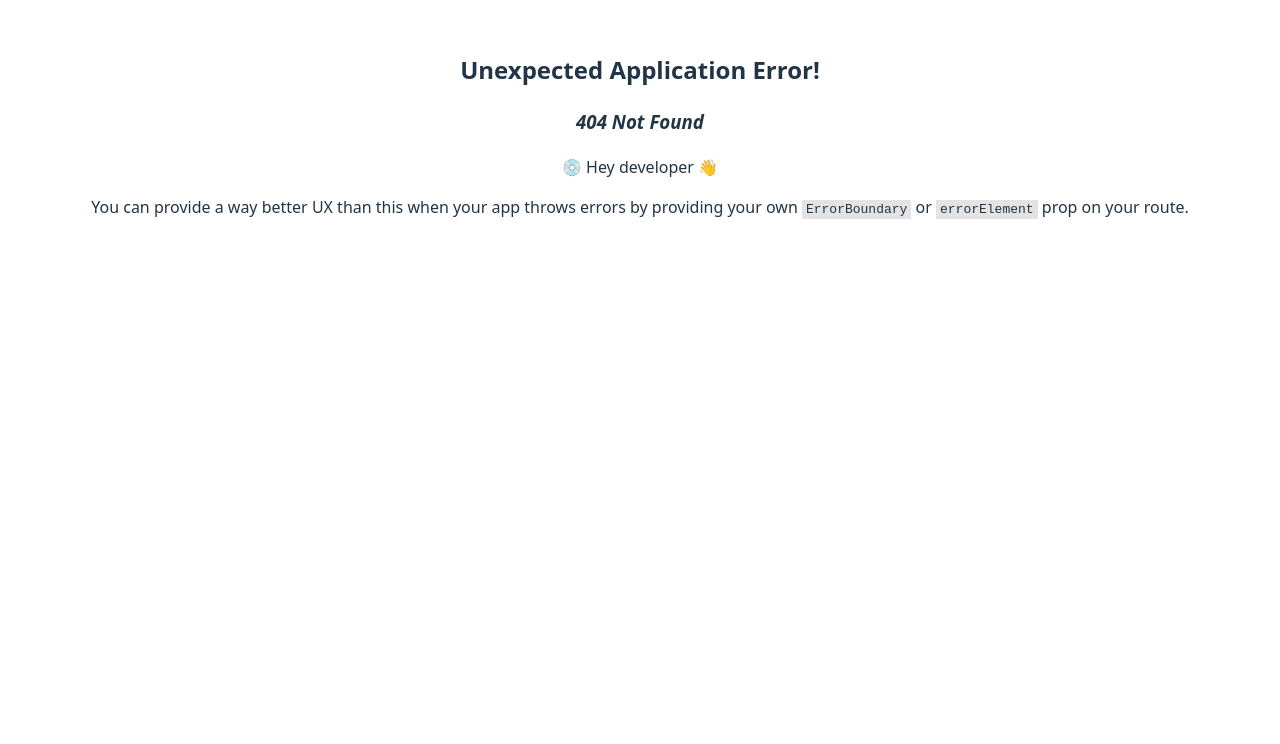
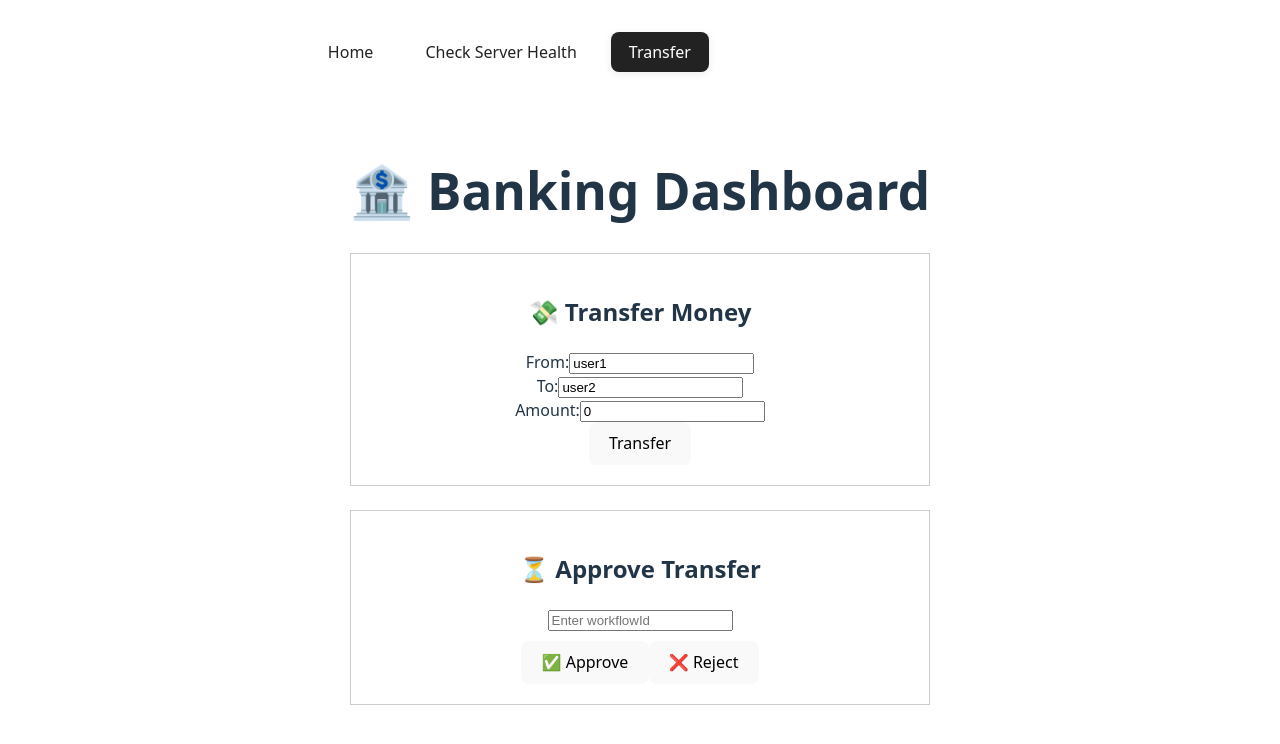
Before and after one commit to Thadisettybharadwaj/banking-system-app-temporal-io, a React (Vite) app in the folder frontend/: page /transfer in a window 1280 px wide. Before the commit this address had no page. Shown: the top 744 px of the page. Built offline with nearby package versions, Linux system fonts and the light colour scheme.

Commit message:
feat: created fronend for transfer system, ref: NOISSUE

```diff
--- a/frontend/src/App.tsx
+++ b/frontend/src/App.tsx
@@ -15,6 +15,10 @@ const navBar: NavBarType[] = [
   {
     path: '/check-server-health',
     title: 'Check Server Health',
+  },
+  {
+    path: '/transfer',
+    title: 'Transfer',
   },
 ];
 
--- /dev/null
+++ b/frontend/src/api/transfer.ts
@@ -0,0 +1,21 @@
+import { SERVER_URL } from '../constants/URLs';
+
+export async function createTransfer(data: { fromAccount: string; toAccount: string; amount: number }) {
+  const res = await fetch(`${SERVER_URL}/api/transfer`, {
+    method: 'POST',
+    headers: { 'Content-Type': 'application/json' },
+    body: JSON.stringify(data),
+  });
+
+  return res.json();
+}
+
+export async function approveTransfer(workflowId: string, decision: boolean) {
+  const res = await fetch(`${SERVER_URL}/api/approve/${workflowId}`, {
+    method: 'POST',
+    headers: { 'Content-Type': 'application/json' },
+    body: JSON.stringify({ decision }),
+  });
+
+  return res.json();
+}
--- /dev/null
+++ b/frontend/src/components/ApprovalPanel.tsx
@@ -0,0 +1,30 @@
+import React, { useState } from 'react';
+import { approveTransfer } from '../api/transfer';
+
+const ApprovalPanel: React.FC = () => {
+  const [workflowId, setWorkflowId] = useState('');
+  const [message, setMessage] = useState('');
+
+  const handleDecision = async (decision: boolean) => {
+    const result = await approveTransfer(workflowId, decision);
+    setMessage(result.message);
+  };
+
+  return (
+    <div style={{ border: '1px solid #ccc', padding: 20 }}>
+      <h2>⏳ Approve Transfer</h2>
+
+      <input placeholder='Enter workflowId' value={workflowId} onChange={(e) => setWorkflowId(e.target.value)} />
+
+      <div style={{ marginTop: 10 }}>
+        <button onClick={() => handleDecision(true)}>✅ Approve</button>
+
+        <button onClick={() => handleDecision(false)}>❌ Reject</button>
+      </div>
+
+      {message && <p>{message}</p>}
+    </div>
+  );
+};
+
+export default ApprovalPanel;
--- /dev/null
+++ b/frontend/src/components/TransferForm.tsx
@@ -0,0 +1,56 @@
+import React, { useState } from 'react';
+import { createTransfer } from '../api/transfer';
+import type { TransferResponseType } from '../interfaces/Interfaces';
+
+const TransferForm: React.FC = () => {
+  const [fromAccount, setFromAccount] = useState('user1');
+  const [toAccount, setToAccount] = useState('user2');
+  const [amount, setAmount] = useState(0);
+  const [response, setResponse] = useState<TransferResponseType | null>(null);
+
+  const handleSubmit = async (e: React.FormEvent) => {
+    e.preventDefault();
+
+    const result = await createTransfer({
+      fromAccount,
+      toAccount,
+      amount,
+    });
+
+    setResponse(result);
+  };
+
+  return (
+    <div style={{ border: '1px solid #ccc', padding: 20 }}>
+      <h2>💸 Transfer Money</h2>
+
+      <form onSubmit={handleSubmit}>
+        <div>
+          <label>From:</label>
+          <input value={fromAccount} onChange={(e) => setFromAccount(e.target.value)} />
+        </div>
+
+        <div>
+          <label>To:</label>
+          <input value={toAccount} onChange={(e) => setToAccount(e.target.value)} />
+        </div>
+
+        <div>
+          <label>Amount:</label>
+          <input type='number' value={amount} onChange={(e) => setAmount(Number(e.target.value))} />
+        </div>
+
+        <button type='submit'>Transfer</button>
+      </form>
+
+      {response && (
+        <div style={{ marginTop: 10 }}>
+          <strong>Response:</strong>
+          <pre>{JSON.stringify(response, null, 2)}</pre>
+        </div>
+      )}
+    </div>
+  );
+};
+
+export default TransferForm;
--- a/frontend/src/interfaces/Interfaces.ts
+++ b/frontend/src/interfaces/Interfaces.ts
@@ -5,3 +5,9 @@
 export interface Test {
   type: string;
 }
+
+export interface TransferResponseType {
+  message: string;
+  transactionId: string;
+  workflowId: string;
+}
--- /dev/null
+++ b/frontend/src/pages/Transfer.tsx
@@ -0,0 +1,17 @@
+import React from 'react';
+import TransferForm from '../components/TransferForm';
+import ApprovalPanel from '../components/ApprovalPanel';
+
+const Transfer: React.FC = () => {
+  return (
+    <div style={{ padding: 40 }}>
+      <h1>🏦 Banking Dashboard</h1>
+
+      <TransferForm />
+      <br />
+      <ApprovalPanel />
+    </div>
+  );
+};
+
+export default Transfer;
--- a/frontend/src/router/Router.tsx
+++ b/frontend/src/router/Router.tsx
@@ -2,6 +2,7 @@ import { createBrowserRouter, type RouteObject } from 'react-router-dom';
 import App from '../App';
 import Welcome from '../pages/Welcome';
 import CheckServerHealth from '../pages/Health';
+import Transfer from '../pages/Transfer';
 
 export const AppRoutes: RouteObject[] = [
   {
@@ -16,6 +17,10 @@ export const AppRoutes: RouteObject[] = [
         path: '/check-server-health',
         element: <CheckServerHealth />,
       },
+      {
+        path: '/transfer',
+        element: <Transfer />,
+      },
     ],
   },
 ];
```
